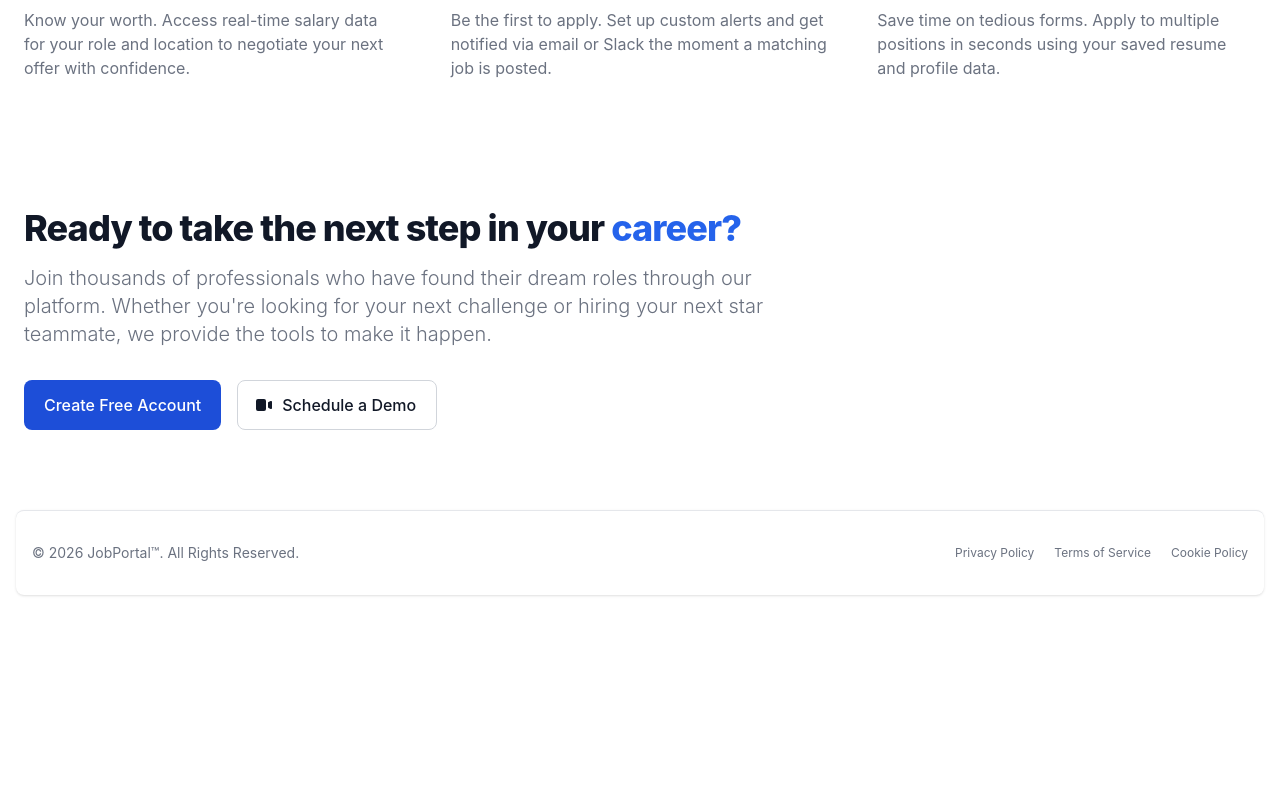
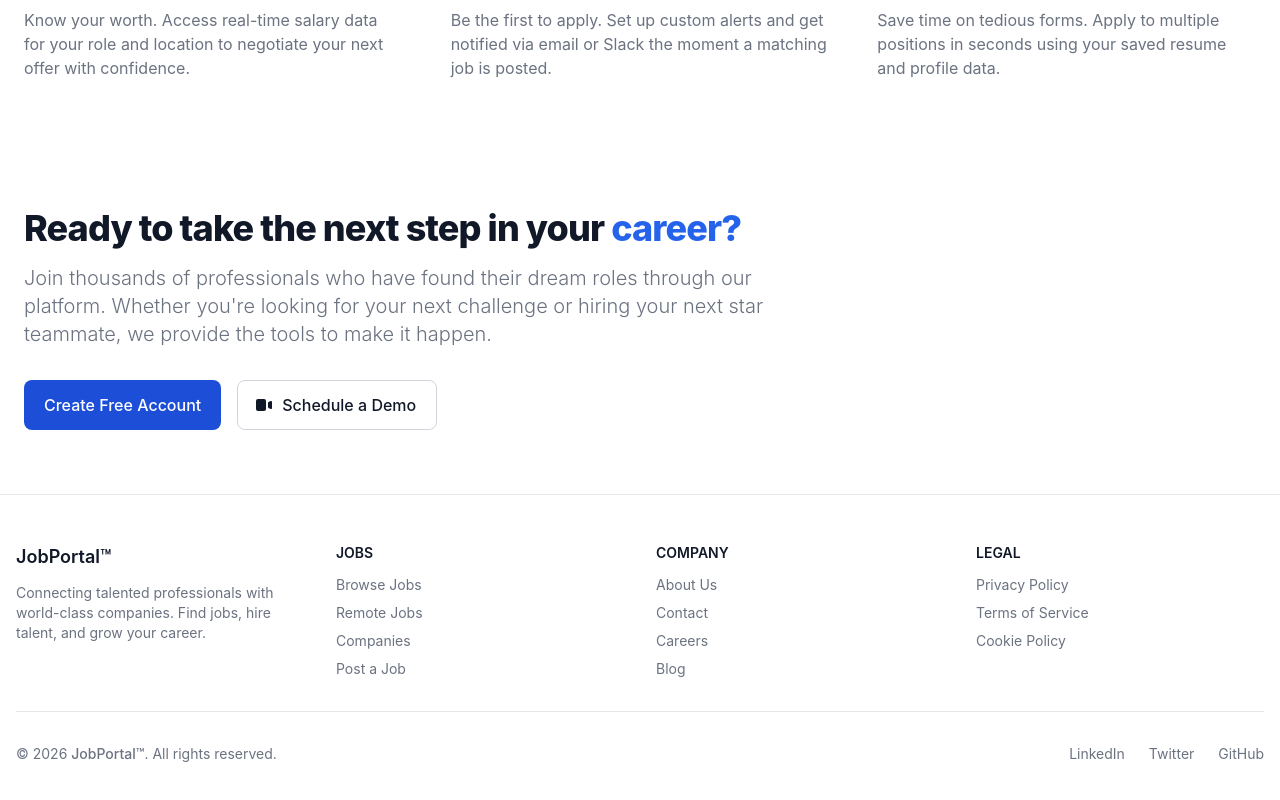
Before and after one commit to Sandesh225/job_board, a Next.js app: page / in a window 1280 px wide. Shown: the part 1287-2087 px from the top of the page. Before the commit the page ends 1898 px from the top, so only its background shows below. Built offline with nearby package versions, Linux system fonts and the light colour scheme; no server answers.

Commit message:
Refactor footer layout and links

```diff
--- a/components/Footer.tsx
+++ b/components/Footer.tsx
@@ -1,24 +1,133 @@
-import React from 'react';
+import React from "react";
 
 export default function Footer() {
   const currentYear = new Date().getFullYear();
 
   return (
-    <footer className="bg-white rounded-lg shadow-sm border-t border-gray-200 m-4 dark:bg-gray-900 dark:border-gray-800">
-      <div className="w-full max-w-screen-xl mx-auto p-4 md:py-8">
+    // Footer wrapper with border separation and dark mode support
+    <footer className="bg-white border-t border-gray-200 dark:bg-gray-900 dark:border-gray-800">
+      <div className="mx-auto max-w-screen-xl px-4 py-12">
+        {/* ================= Top Section ================= */}
+        <div className="grid gap-8 sm:grid-cols-2 md:grid-cols-4">
+          {/* Brand & Description */}
+          <div>
+            <h3 className="mb-3 text-lg font-semibold text-gray-900 dark:text-white">
+              JobPortal™
+            </h3>
+            <p className="text-sm text-gray-500 dark:text-gray-400">
+              Connecting talented professionals with world-class companies. Find
+              jobs, hire talent, and grow your career.
+            </p>
+          </div>
 
+          {/* Jobs Links */}
+          <div>
+            <h4 className="mb-3 text-sm font-semibold uppercase text-gray-900 dark:text-white">
+              Jobs
+            </h4>
+            <ul className="space-y-2 text-sm text-gray-500 dark:text-gray-400">
+              <li>
+                <a href="/jobs" className="hover:underline">
+                  Browse Jobs
+                </a>
+              </li>
+              <li>
+                <a href="/remote-jobs" className="hover:underline">
+                  Remote Jobs
+                </a>
+              </li>
+              <li>
+                <a href="/companies" className="hover:underline">
+                  Companies
+                </a>
+              </li>
+              <li>
+                <a href="/post-job" className="hover:underline">
+                  Post a Job
+                </a>
+              </li>
+            </ul>
+          </div>
 
+          {/* Company Links */}
+          <div>
+            <h4 className="mb-3 text-sm font-semibold uppercase text-gray-900 dark:text-white">
+              Company
+            </h4>
+            <ul className="space-y-2 text-sm text-gray-500 dark:text-gray-400">
+              <li>
+                <a href="/about" className="hover:underline">
+                  About Us
+                </a>
+              </li>
+              <li>
+                <a href="/contact" className="hover:underline">
+                  Contact
+                </a>
+              </li>
+              <li>
+                <a href="/careers" className="hover:underline">
+                  Careers
+                </a>
+              </li>
+              <li>
+                <a href="/blog" className="hover:underline">
+                  Blog
+                </a>
+              </li>
+            </ul>
+          </div>
 
+          {/* Legal Links */}
+          <div>
+            <h4 className="mb-3 text-sm font-semibold uppercase text-gray-900 dark:text-white">
+              Legal
+            </h4>
+            <ul className="space-y-2 text-sm text-gray-500 dark:text-gray-400">
+              <li>
+                <a href="/privacy" className="hover:underline">
+                  Privacy Policy
+                </a>
+              </li>
+              <li>
+                <a href="/terms" className="hover:underline">
+                  Terms of Service
+                </a>
+              </li>
+              <li>
+                <a href="/cookies" className="hover:underline">
+                  Cookie Policy
+                </a>
+              </li>
+            </ul>
+          </div>
+        </div>
 
-        {/* Copyright & Secondary Links */}
-        <div className="sm:flex sm:items-center sm:justify-between">
-          <span className="text-sm text-gray-500 sm:text-center dark:text-gray-400">
-            © {currentYear} <a href="/" className="hover:underline">JobPortal™</a>. All Rights Reserved.
+        {/* ================= Divider ================= */}
+        <hr className="my-8 border-gray-200 dark:border-gray-800" />
+
+        {/* ================= Bottom Section ================= */}
+        <div className="flex flex-col items-center justify-between gap-4 sm:flex-row">
+          {/* Copyright */}
+          <span className="text-sm text-gray-500 dark:text-gray-400">
+            © {currentYear}{" "}
+            <a href="/" className="hover:underline font-medium">
+              JobPortal™
+            </a>
+            . All rights reserved.
           </span>
-          <div className="flex mt-4 space-x-5 sm:justify-center sm:mt-0 text-gray-500 dark:text-gray-400 text-xs">
-             <a href="#" className="hover:underline">Privacy Policy</a>
-             <a href="#" className="hover:underline">Terms of Service</a>
-             <a href="#" className="hover:underline">Cookie Policy</a>
+
+          {/* Social Links (Text-based, clean) */}
+          <div className="flex space-x-6 text-sm text-gray-500 dark:text-gray-400">
+            <a href="#" className="hover:text-primary-600">
+              LinkedIn
+            </a>
+            <a href="#" className="hover:text-primary-600">
+              Twitter
+            </a>
+            <a href="#" className="hover:text-primary-600">
+              GitHub
+            </a>
           </div>
         </div>
       </div>
```
